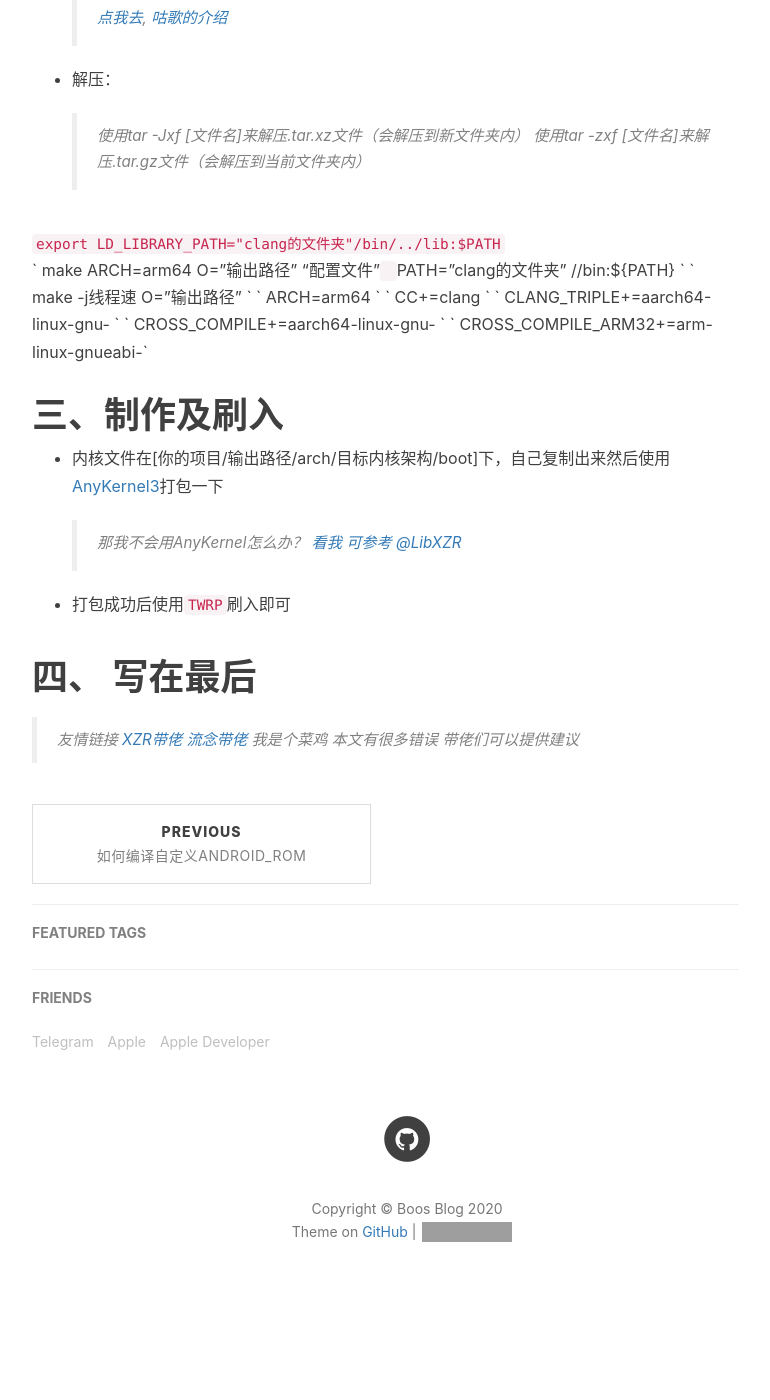
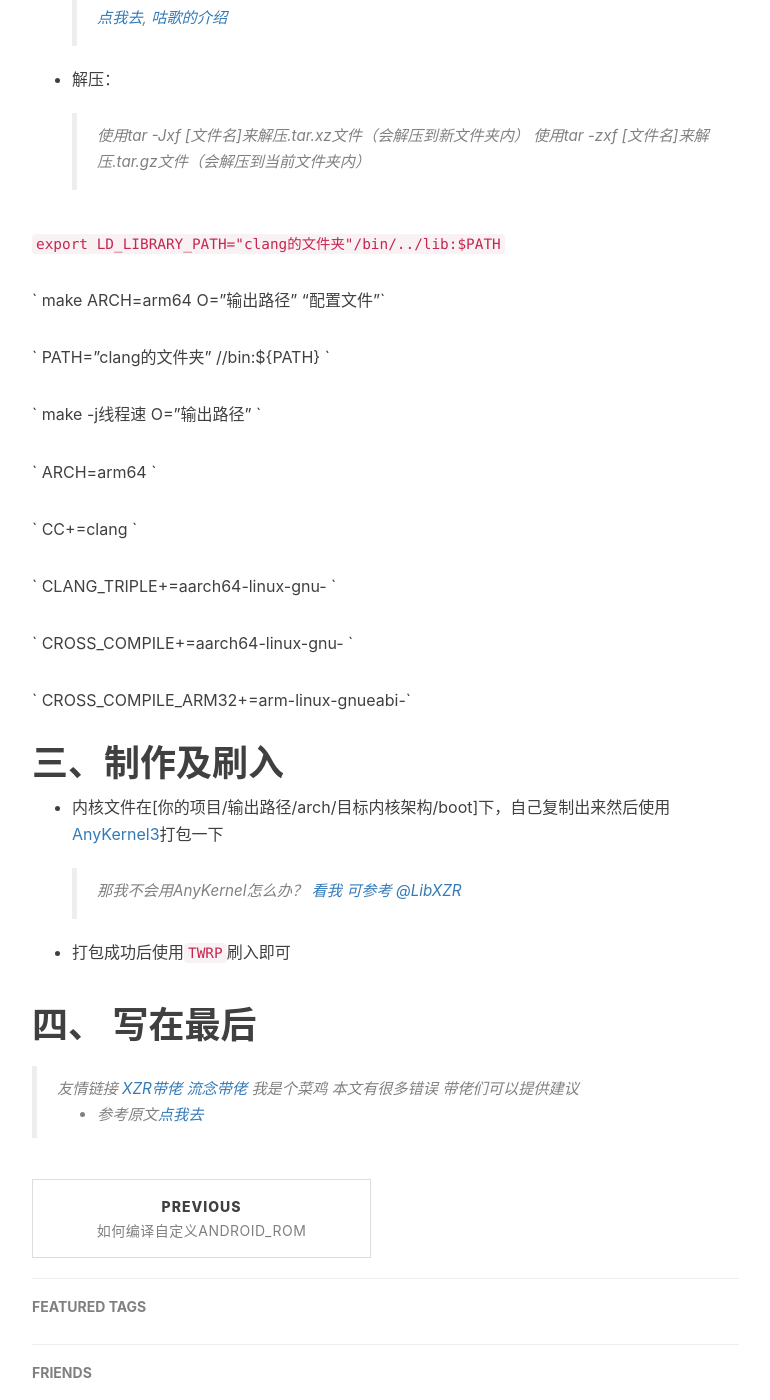
Before and after one commit to Boos4721/boos4721.github.io, a Jekyll site: the page built from _posts/2020-03-26-如何编译内核-入门教程.md, in a window 1280 px wide and 1400 px high, scrolled down 1517 px. Shown: the whole window, without its empty margins (233-1003 px from the left). Built offline with Jekyll 4.4.1, drawn with Linux system fonts in a browser that asks for light colours; nearby versions of some CDN libraries; our own code applies the rules of GitHub Pages for plain Markdown files; comment, search, counter and statistics services are not loaded; before the commit the page ends 2853 px from its top, so only the background shows below that; grey boxes are pictures that could not be loaded.

Commit message:
?
Signed-off-by: boos4721 <3.1415926535boos@gmail.com>

```diff
--- a/_posts/2020-03-26-如何编译内核-入门教程.md
+++ b/_posts/2020-03-26-如何编译内核-入门教程.md
@@ -28,13 +28,21 @@ sudo apt-get install -y openssl ccache bc bash git-core gnupg build-essential zi
 使用tar -zxf [文件名]来解压.tar.gz文件（会解压到当前文件夹内）
 
 `export LD_LIBRARY_PATH="clang的文件夹"/bin/../lib:$PATH`
+
 ` make ARCH=arm64 O="输出路径" "配置文件"`
+
 ` PATH="clang的文件夹" //bin:${PATH} `
+
 ` make -j线程速  O="输出路径" `
+
 ` ARCH=arm64 `
+
 ` CC+=clang `
+
 ` CLANG_TRIPLE+=aarch64-linux-gnu- `
+
 ` CROSS_COMPILE+=aarch64-linux-gnu- `
+
 ` CROSS_COMPILE_ARM32+=arm-linux-gnueabi-`
 
 # 三、制作及刷入
@@ -46,3 +54,4 @@ sudo apt-get install -y openssl ccache bc bash git-core gnupg build-essential zi
 # 四、 写在最后
 > 友情链接  [XZR带佬](https://akr-developers.com/d/108-defconfig) [流念带佬](https://akr-developers.com/d/118-clangbuiltlinux-clang-by-julian)
 > 我是个菜鸡 本文有很多错误 带佬们可以提供建议
+- 参考原文[点我去](https://akr-developers.com/d/127)
```
